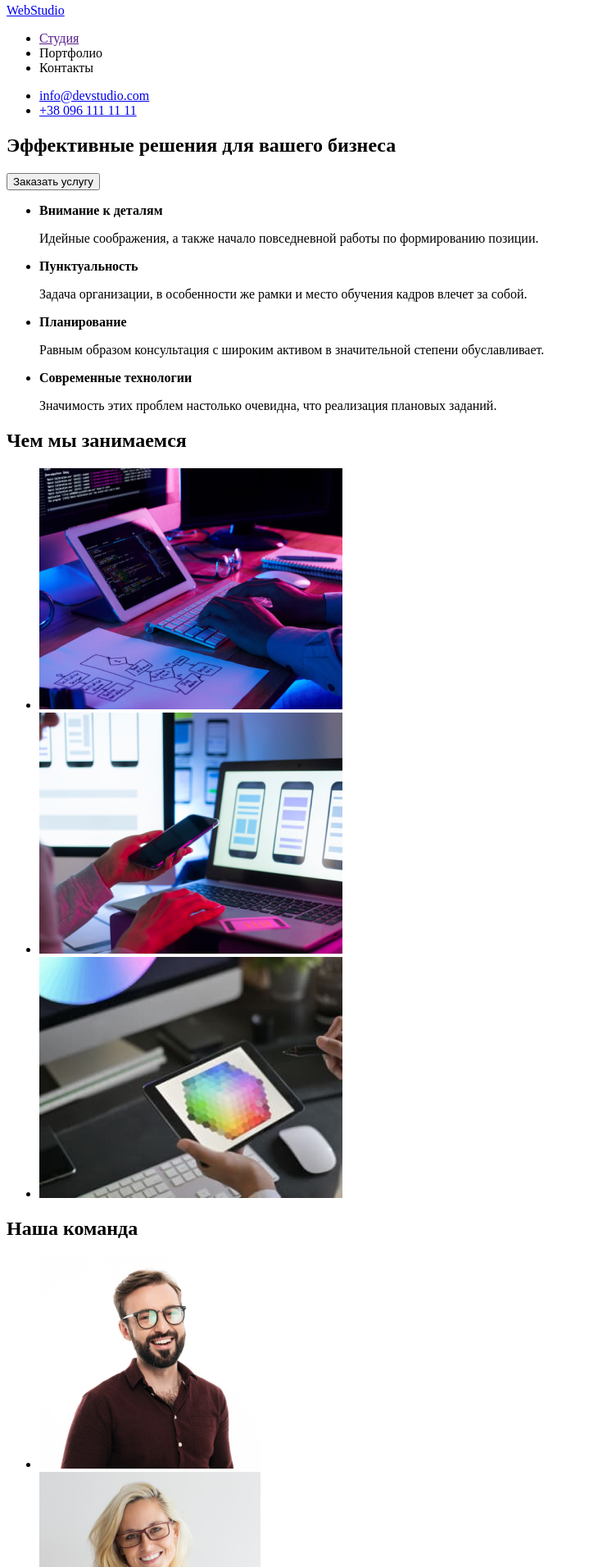
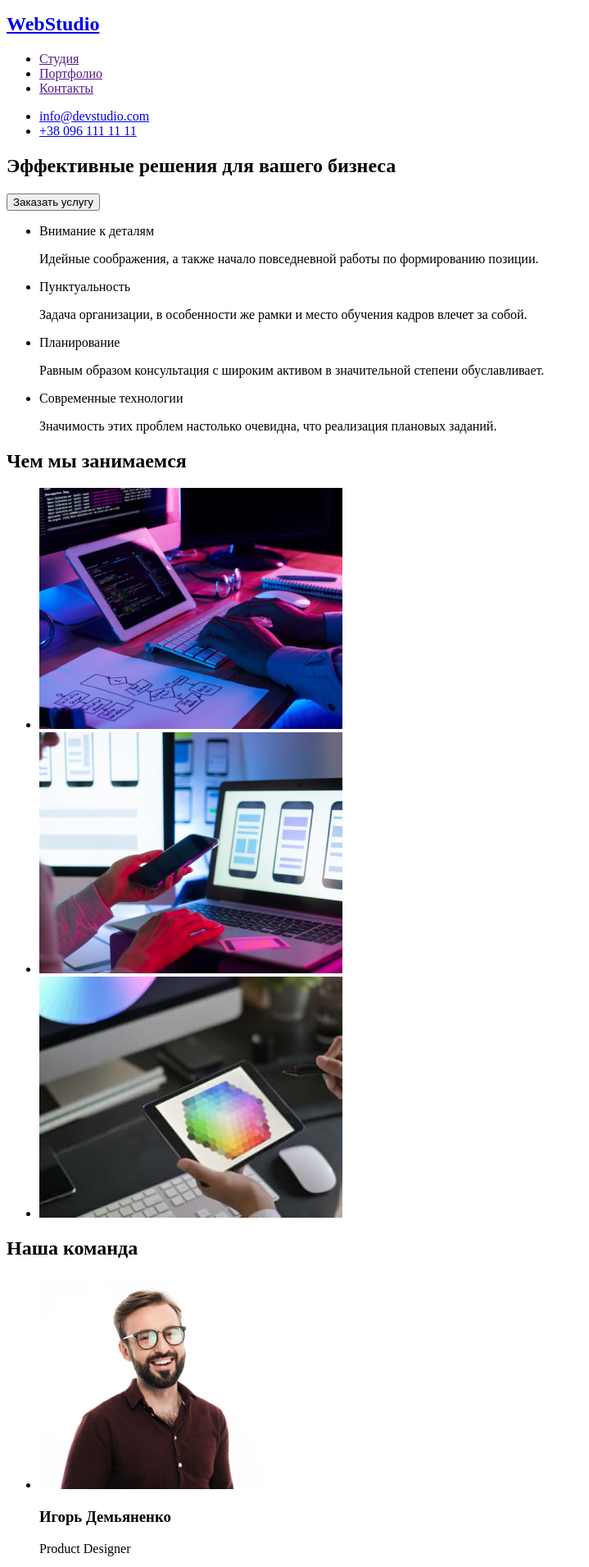
Before and after one commit to AntonSmishko/goit-markup-hw-01, a plain HTML site: page index.html in a window 1280 px wide. Shown: the part 4-1915 px from the top of the page at 82% size, without its empty margins (0-719 px from the left). Drawn offline with Linux system fonts and the light colour scheme.

Commit message:
homework-01-html

```diff
--- a/index.html
+++ b/index.html
@@ -8,42 +8,42 @@
 </head>
 <body>
     <header>
-        <a href="/">WebStudio</a>
+        <a href="/"><h2>WebStudio</h2></a>
+        <nav>
+            <ul>
+                <li> <a href="">Студия</a></li>
+                <li> <a href="">Портфолио</a></li>
+                <li> <a href="">Контакты</a></li>
+            </ul>
+        </nav>
+        <ul>
+            <li><a href="mailto:info@devstudio.com"  >info@devstudio.com</a></li>
+            <li><a href="tel:+380961111111">+38 096 111 11 11</a></li>
+        </ul>
     </header>
     <main>
-        <section>
-        <ul>
-        <li> <a href="">Студия</a></li>
-        <li>Портфолио</li>
-        <li>Контакты</li>
-    </ul>
-    <ul>
-        <li><a href="mailto:info@devstudio.com"  >info@devstudio.com</a></li>
-        <li><a href="tel:+380961111111">+38 096 111 11 11</a></li>
-    </ul>
-    </section>
     <section>
-        <h2>Эффективные решения для вашего бизнеса</h2>
+        <h1>Эффективные решения для вашего бизнеса</h1>
         <button type="button">Заказать услугу</button>
     </section>
     <section>
         <ul>
             <li>
-                <b>Внимание к деталям</b>
+                <p>Внимание к деталям</p>
                 <p>Идейные соображения, а также начало повседневной работы по формированию позиции.</p>
             </li>
 
             <li>
-                <b>Пунктуальность</b>
+                <p>Пунктуальность</p>
                 <p>Задача организации, в особенности же рамки и место обучения кадров влечет за собой.</p>
             </li>
 
             <li>
-                <b>Планирование</b>
+                <p>Планирование</p>
                 <p>Равным образом консультация с широким активом в значительной степени обуславливает.</p>
             </li>
             <li>
-                <b>Современные технологии</b>
+                <p>Современные технологии</p>
                 <p>Значимость этих проблем настолько очевидна, что реализация плановых заданий.</p>
             </li>
         </ul>
@@ -59,20 +59,37 @@
     <section>
         <h2>Наша команда</h2>
         <ul>
-            <li><img width="270" height="260" src="./images/photo 1.jpg" alt="Product Designer"></li>
-            <li><img width="270" height="260" src="./images/photo 2.jpg" alt="Frontend Developer"></li>
-            <li><img width="270" height="260" src="./images/photo 3.jpg" alt="Marketing"></li>
-            <li><img width="270" height="260" src="./images/photo 4.jpg" alt="UI Designer"></li>
+            <li>
+                <img width="270" height="260" src="./images/photo 1.jpg" alt="Product Designer">
+                <h3>Игорь Демьяненко</h3>
+                <p>Product Designer</p>
+            </li>
+            <li><img width="270" height="260" src="./images/photo 2.jpg" alt="Frontend Developer">
+                <h3>Ольга Репина</h3>
+                <p>Frontend Developer</p>
+            </li>
+            <li>
+                <img width="270" height="260" src="./images/photo 3.jpg" alt="Marketing">
+                <h3>Николай Тарасов</h3>
+                <p>Marketing</p>
+            </li>
+            <li>
+                <img width="270" height="260" src="./images/photo 4.jpg" alt="UI Designer">
+                <h3>Михаил Ермаков</h3>
+                <p>UI Designer</p>
+            </li>
         </ul>
     </section>
     </main>
     <footer>
-        <p>WebStudio</p>
+        <h2>WebStudio</h2>
+        <address>
         <ul>
             <li><a href="https://goo.gl/maps/BN2P9NeAtjH4bp3VA" target="_blank" rel="noopener noreferrer">г. Киев, пр-т Леси Украинки, 26</a></li>
             <li><a href="mailto:info@example.com">info@example.com</a></li>
             <li><a href="tel:+380961111111">+38 096 111 11 11</a></li>
         </ul>
+        </address>
     </footer>
 </body>
 </html>
```
